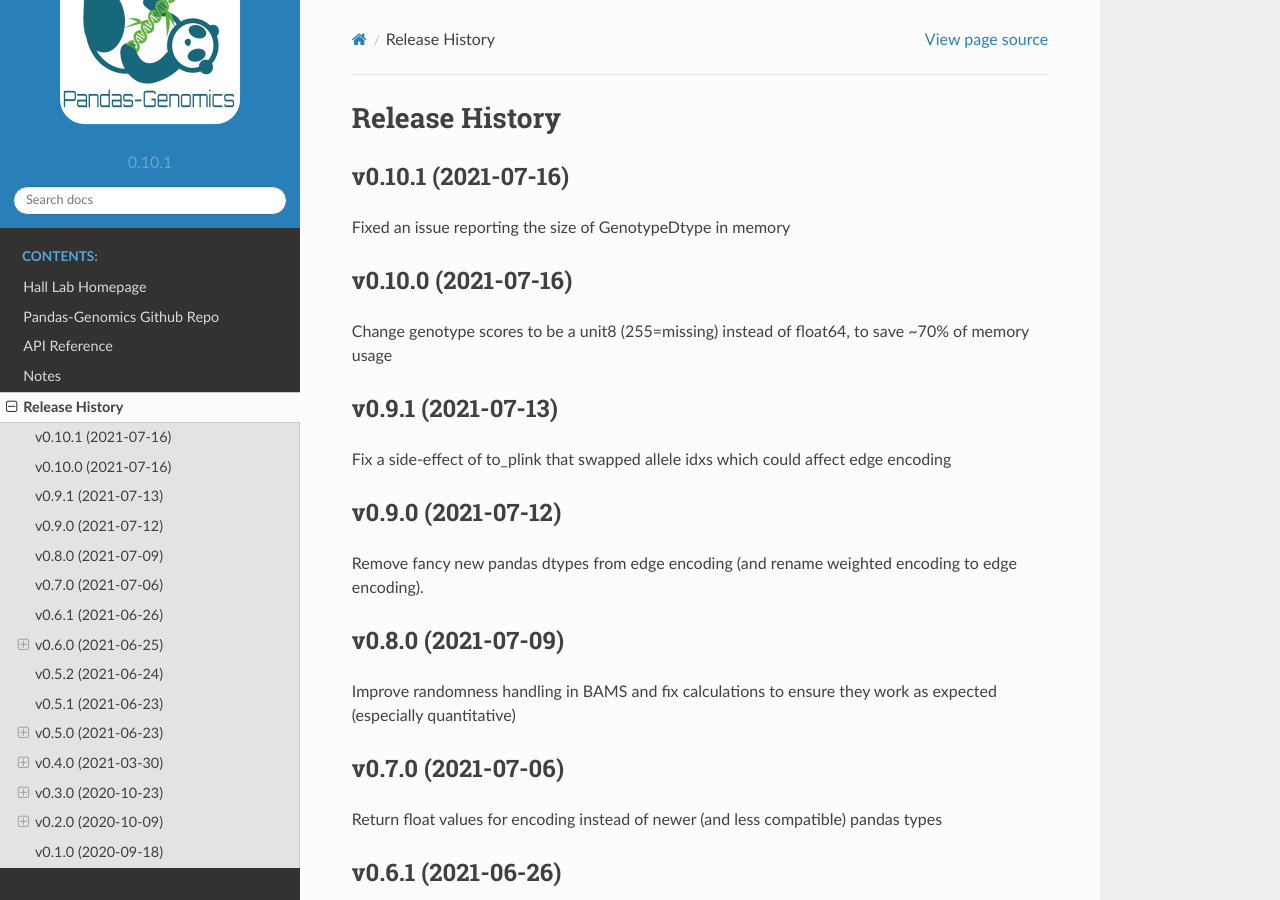
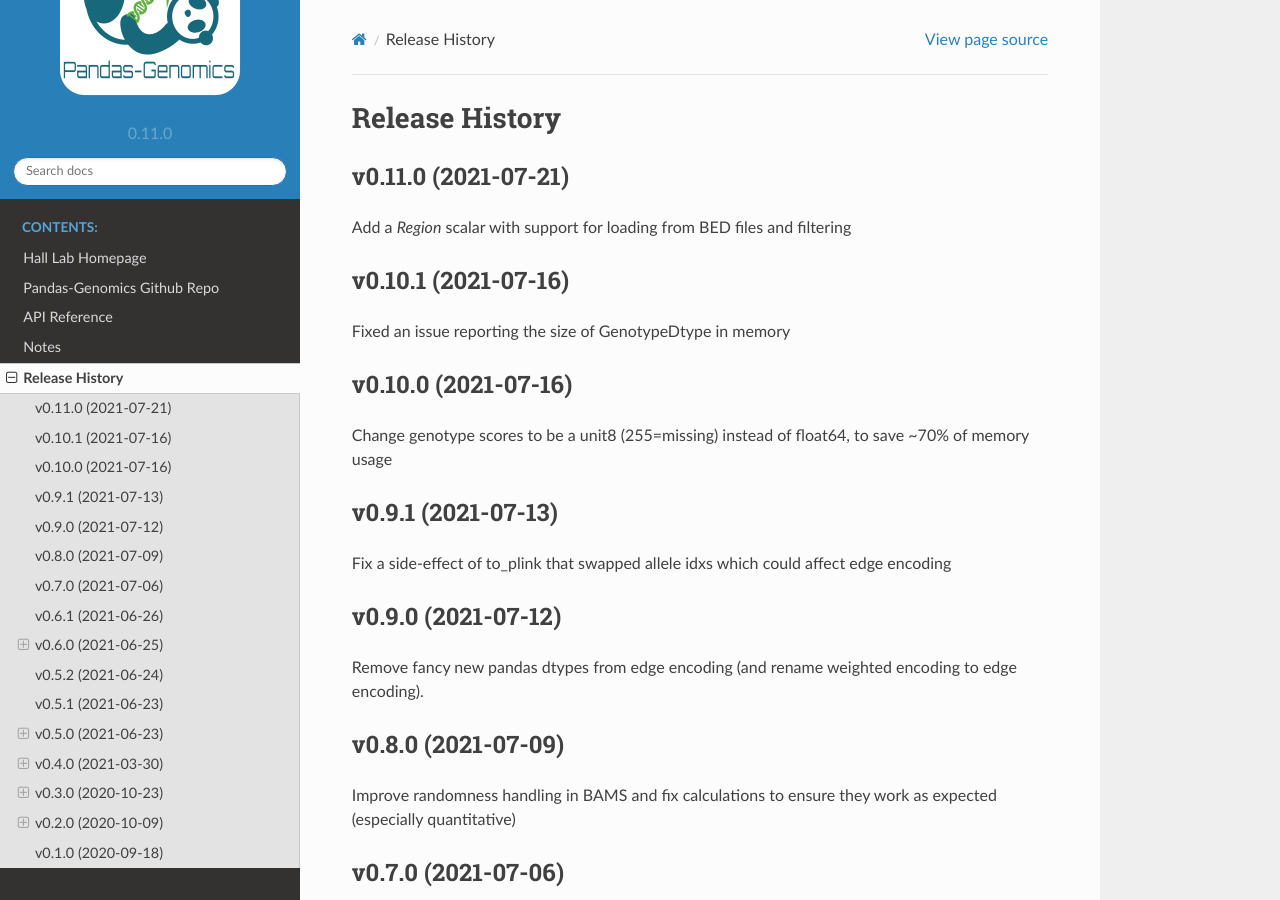
Before and after one commit to HallLab/pandas-genomics, a Sphinx documentation site: the page built from docs/release-history.rst, in a window 1280 px wide and 900 px high. Built offline with Sphinx 7.4.7 and the Read the Docs theme 2.0.0, drawn with Linux system fonts in a browser that asks for light colours.

Commit message:
Version 0.11.0

```diff
--- a/docs/release-history.rst
+++ b/docs/release-history.rst
@@ -1,6 +1,11 @@
 ===============
 Release History
 ===============
+
+v0.11.0 (2021-07-21)
+--------------------
+
+Add a *Region* scalar with support for loading from BED files and filtering
 
 v0.10.1 (2021-07-16)
 --------------------
--- a/pyproject.toml
+++ b/pyproject.toml
@@ -1,6 +1,6 @@
 [tool.poetry]
 name = "pandas-genomics"
-version = "0.10.1"
+version = "0.11.0"
 description = "Pandas ExtensionDtypes and ExtensionArray for working with genomics data"
 license = "BSD-3-Clause"
 authors = ["John McGuigan <jrm5100@psu.edu>"]
```
